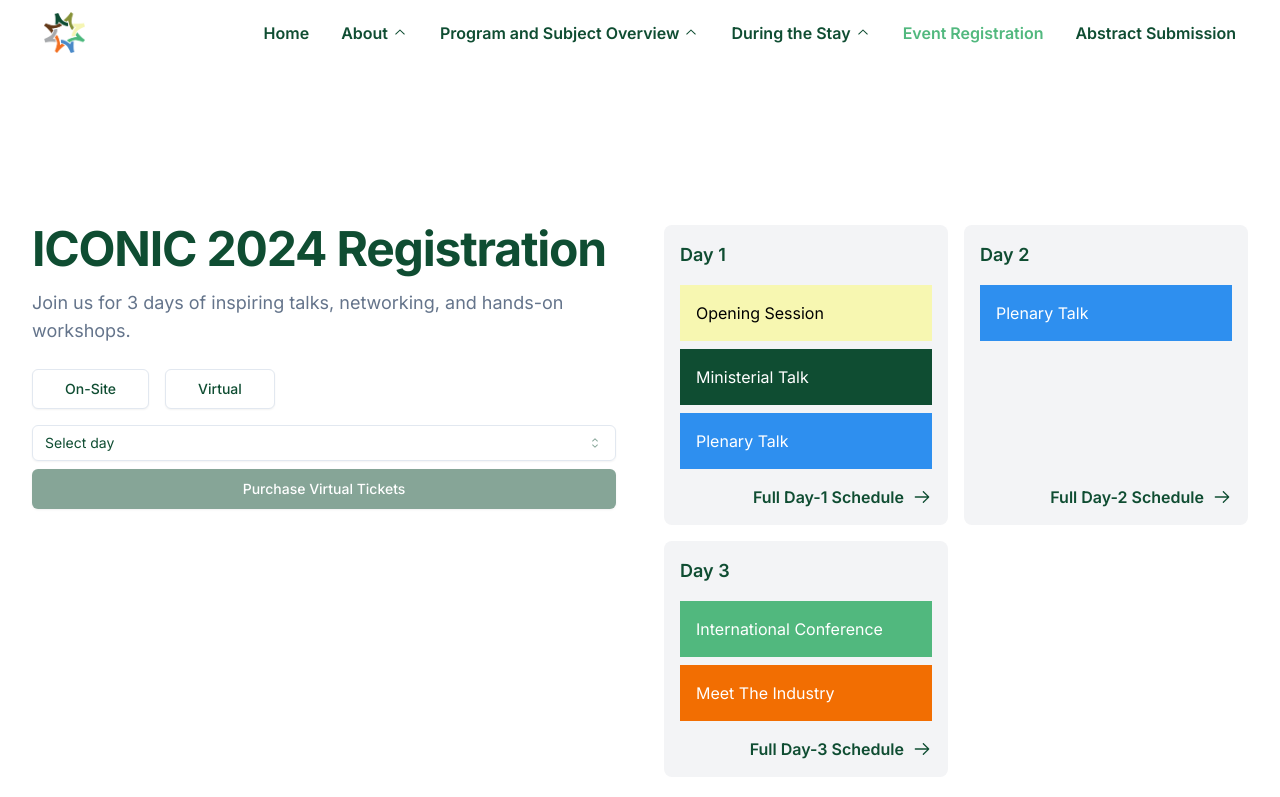
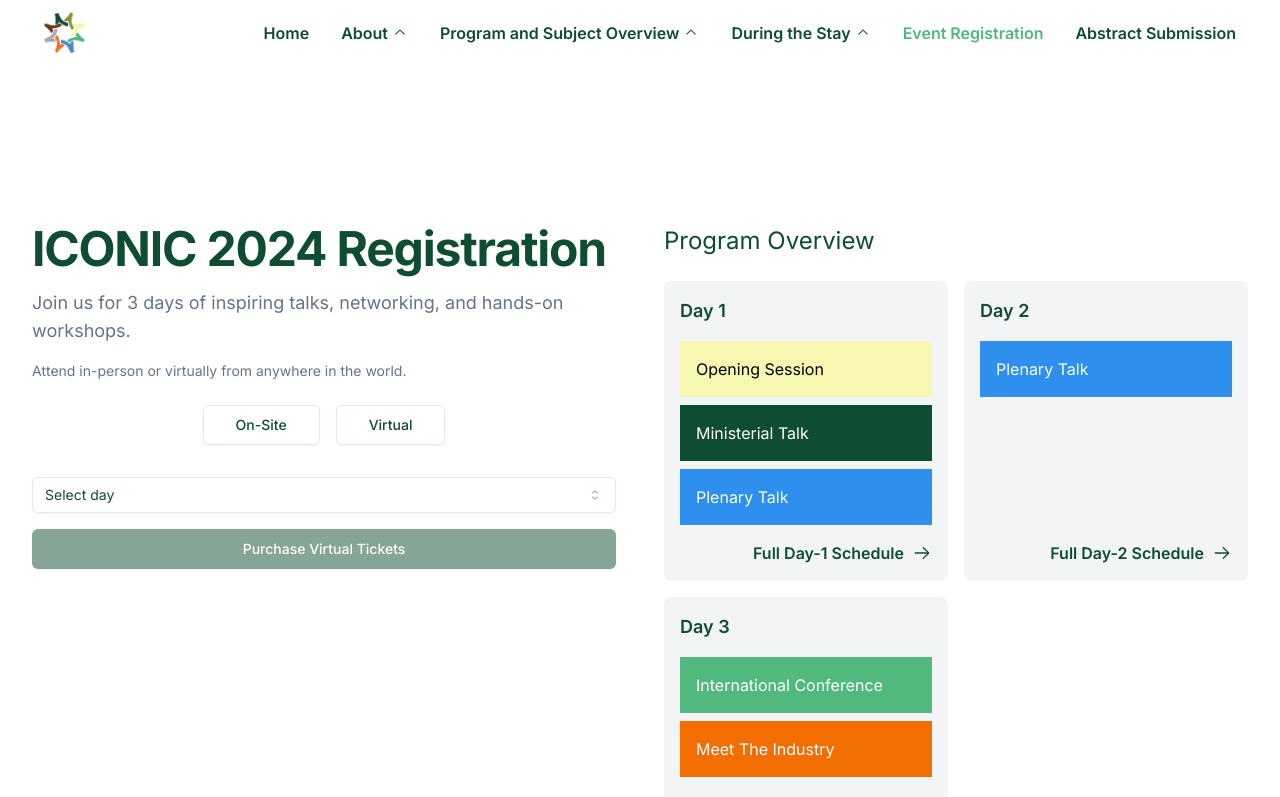
Before and after one commit to ppijerman/iconic-24, a Next.js app: page /event-registration in a window 1280 px wide. Shown: the top 797 px of the page. Built offline with nearby package versions, Linux system fonts and the light colour scheme; a web font is replaced by a local one.

Commit message:
revamped styling

```diff
--- a/app/event-registration/page.tsx
+++ b/app/event-registration/page.tsx
@@ -83,9 +83,12 @@ export default function Registration() {
                   Join us for 3 days of inspiring talks, networking, and
                   hands-on workshops.
                 </p>
+                <p className="mt-4 text-sm text-muted-foreground">
+                  Attend in-person or virtually from anywhere in the world.
+                </p>
               </div>
               <div className="space-y-4">
-                <div className="flex items-center gap-4">
+                <div className="flex items-center justify-center gap-4">
                   <Button
                     size="lg"
                     variant={selectedTab === "onsite" ? "default" : "outline"}
@@ -101,7 +104,7 @@ export default function Registration() {
                     Virtual
                   </Button>
                 </div>
-                <div className="grid gap-2">
+                <div className="grid gap-4 py-4">
                   <Select onValueChange={handleSelectDay}>
                     <SelectTrigger className="w-full">
                       <SelectValue placeholder="Select day" />
@@ -125,6 +128,7 @@ export default function Registration() {
               </div>
             </div>
             <div className="space-y-6">
+              <h3 className="text-secondary text-2xl">Program Overview</h3>
               <div className="grid grid-cols-1 md:grid-cols-2 gap-4">
                 <div className="flex flex-col gap-4 bg-gray-100 text-secondary rounded-lg p-4">
                   <h3 className="text-lg font-semibold">Day 1</h3>
```
